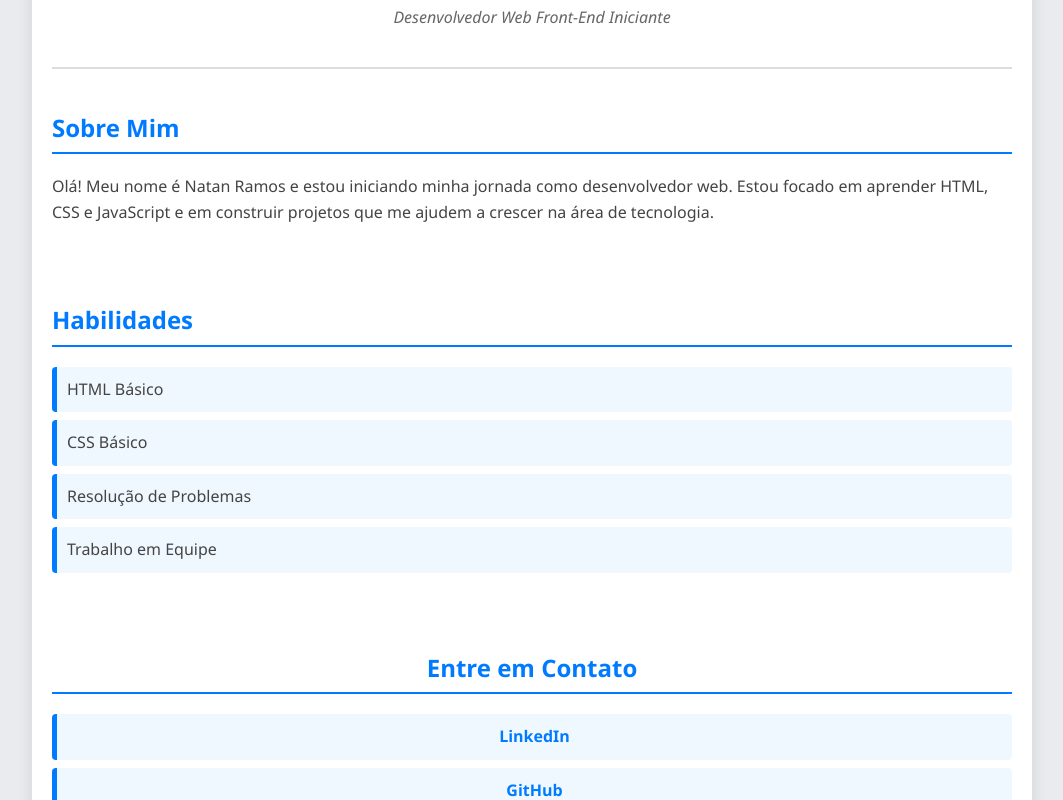
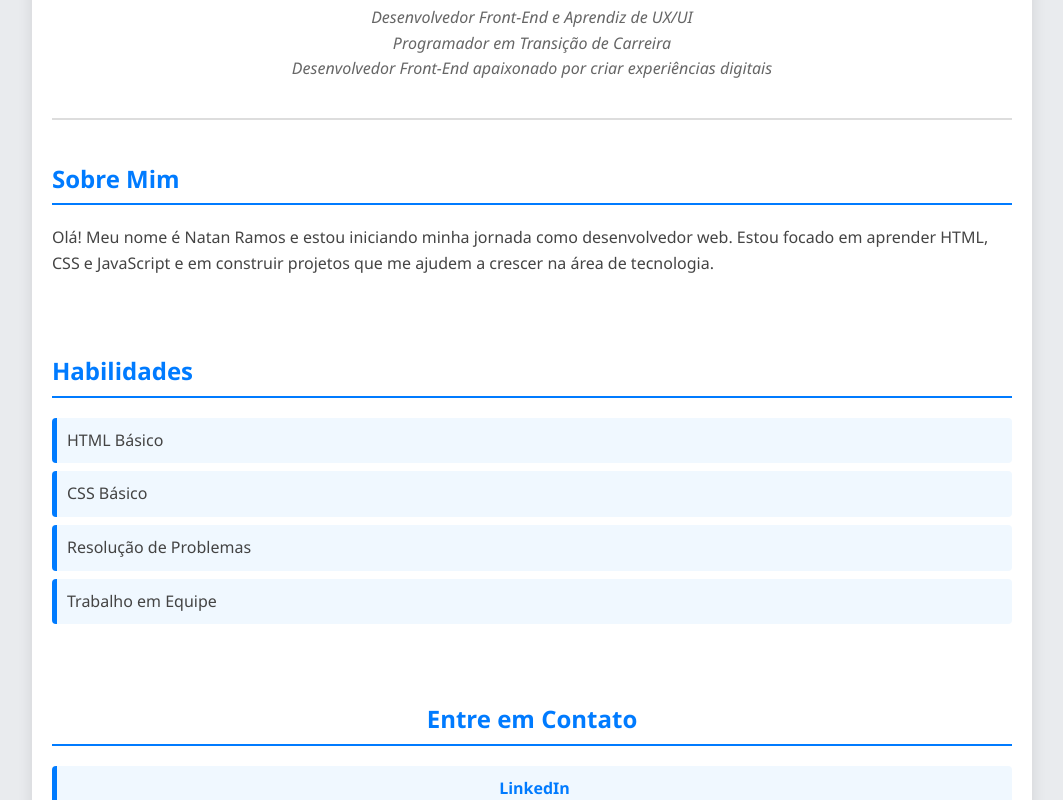
Before and after one commit to natan-ramos/PORTF-LIO, a plain HTML site: page index.html in a window 1280 px wide. Shown: the part 300-1100 px from the top of the page, without its empty margins (108-1171 px from the left). Drawn offline with Linux system fonts and the light colour scheme.

Commit message:
Ajustando o alinhamento do título

```diff
--- a/index.html
+++ b/index.html
@@ -11,7 +11,10 @@
         <header>
             <img src="222.jpg" alt="Sua Foto de Perfil">
             <h1>Seu Nome Completo</h1>
-            <p>Desenvolvedor Web Front-End Iniciante</p>
+            <p>Desenvolvedor Front-End e Aprendiz de UX/UI<br>
+                Programador em Transição de Carreira<br>
+                Desenvolvedor Front-End apaixonado por criar experiências digitais
+            </p>
         </header>
 
         <main>
```
Also changed, not shown: 1 other file.
